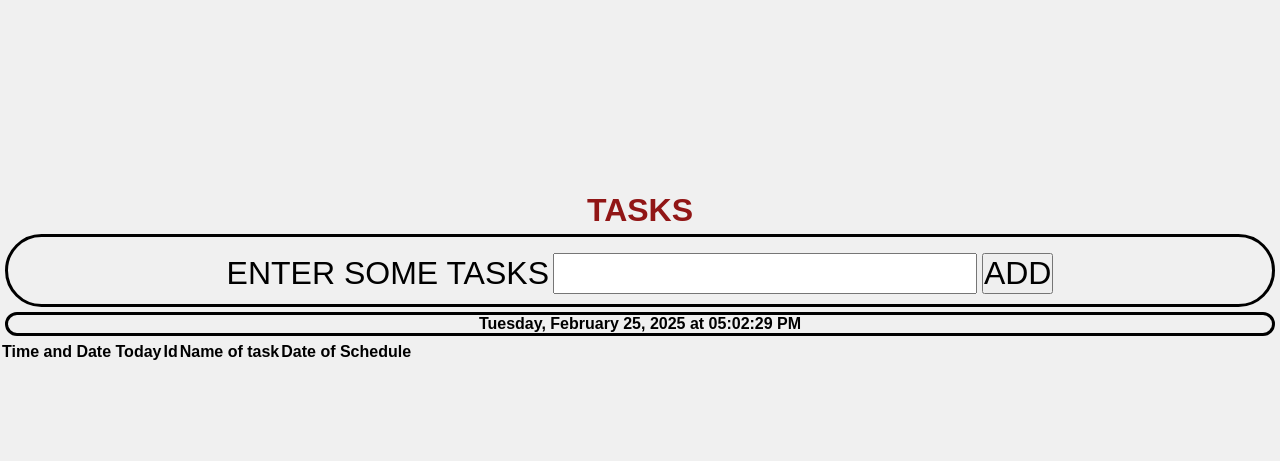
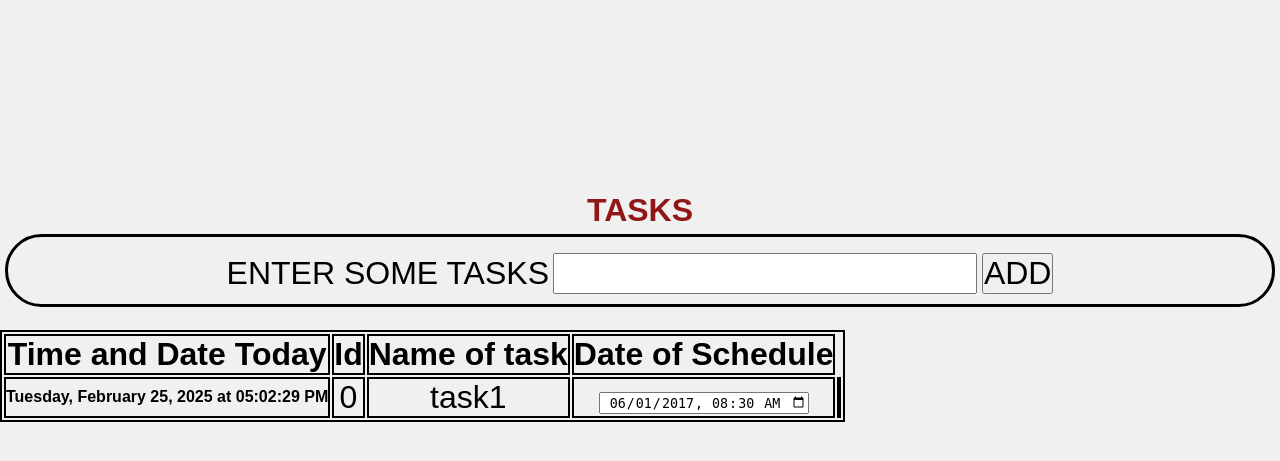
Before and after one commit to Josh011600/phpproj, a Flask app: page / in a window 1280 px wide. Shown: the top 461 px of the page. Run offline with Flask 3, Linux system fonts and the light colour scheme; lists and menus that the app fills with data are empty.

Commit message:
add all again

```diff
--- a/static/css/styles2.css
+++ b/static/css/styles2.css
@@ -11,6 +11,11 @@
 
         }
  /*Overall design End*/
+ table, th, td {
+
+    border: 2px solid black;
+    margin: 5 5 5 5;
+  }
         body {
             font-family: Arial, sans-serif;
             background-color: rgb(240, 240, 240);
@@ -66,7 +71,13 @@
         box-shadow: 0px 4px 10px rgba(0, 0, 0, 0.2);
     }
     #datetime {
-        font-size: 1em;
+        font-size: 0.5em;
         font-weight: bold;
     }
      /* for time and date end*/
+
+     /* for table design*/
+     #myTable
+     {
+        font-size: 2em;
+     }
--- a/templates/index1.html
+++ b/templates/index1.html
@@ -22,14 +22,23 @@
     <table id="myTable">
         <tr class="headings_for_table">
             <th>Time and Date Today</th>
+
             <th>Id</th>
             <th>Name of task</th>
             <th>Date of Schedule</th>
           </tr>
-       <tr id="table_content">
-        <div class="container">
-            <p id="datetime"></p>
-        </div>
+          <br>
+       <tr class="container">
+
+            <td id="datetime"></td>
+            <td>0</td>
+            <td>task1</td>
+            <td><input
+                id="party"
+                type="datetime-local"
+                name="party-date"
+                value="2017-06-01T08:30" /></td>
+            <td></td>
        </tr>
       </table>
       <br>
```
